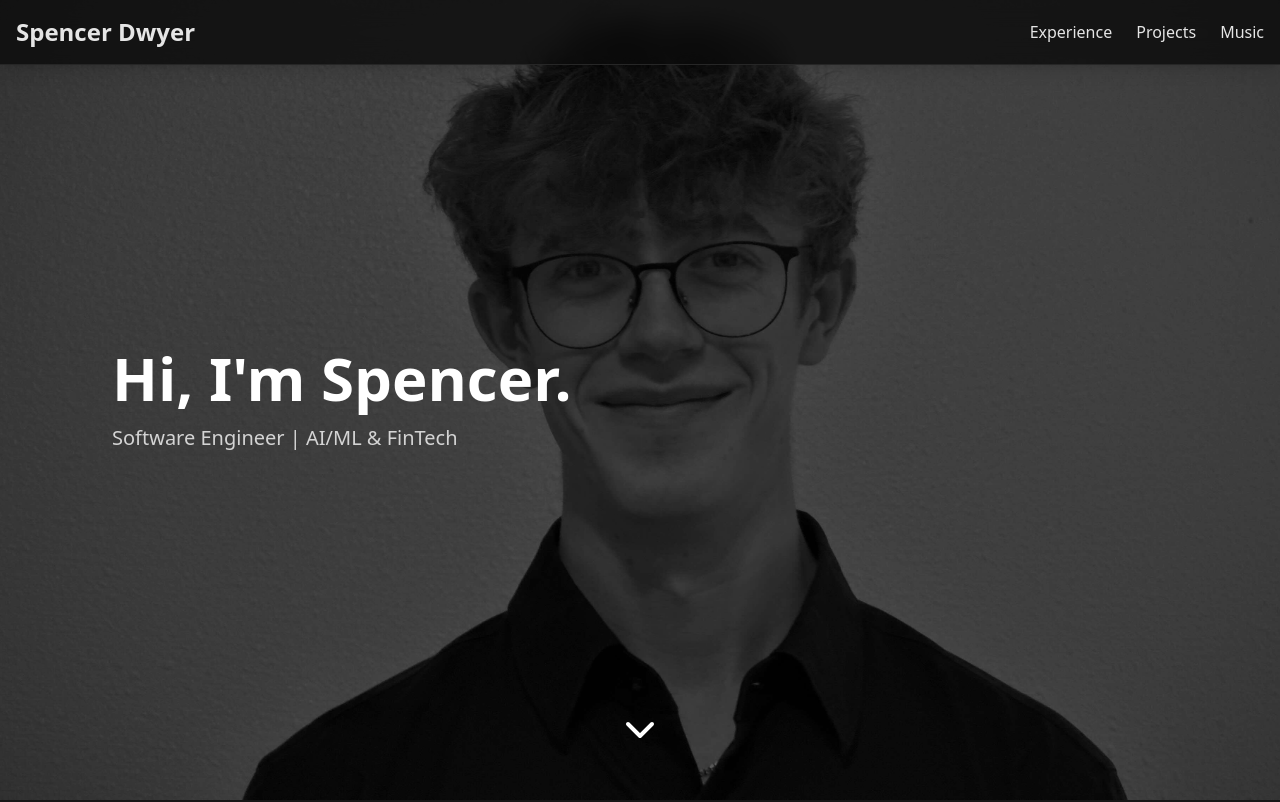
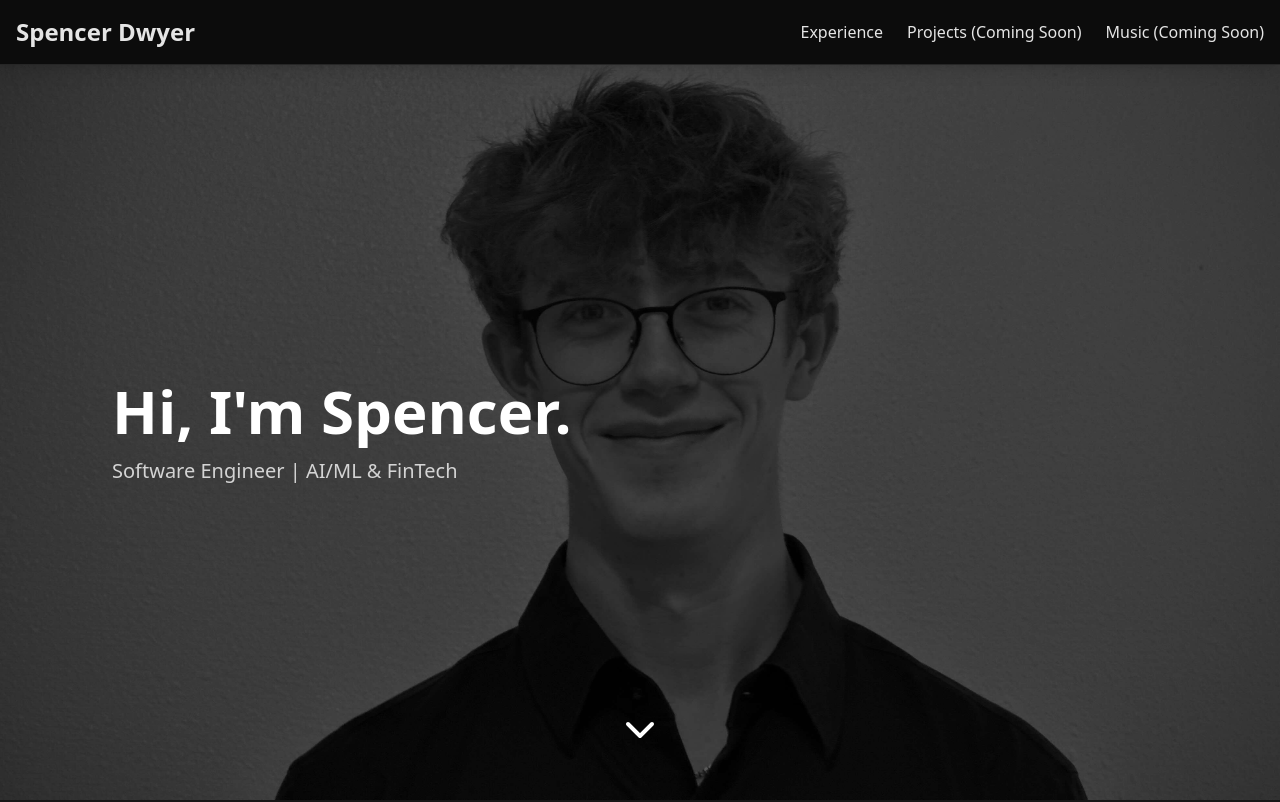
Before and after one commit to spencerd42/portfolio, a React (Vite) app: page / in a window 1280 px wide. Shown: the top 802 px of the page. Built offline with nearby package versions, Linux system fonts and the light colour scheme.

Commit message:
Fixed Hero

```diff
--- a/src/App.tsx
+++ b/src/App.tsx
@@ -1,35 +1,11 @@
 import React from 'react';
 import { useState, useEffect } from 'react';
 import Footer from './components/Footer';
-
-// --- Page Components ---
-// We've broken out each section into its own component to act as a "page".
-
-// const HomePage = () => {
-//   const heroStyle = {
-//     backgroundImage: `url('https://images.unsplash.com/photo-1550063873-ab792950096b?q=80&w=2070&auto=format&fit=crop')`,
-//   };
-
-//   return (
-//     <section className="relative h-screen flex items-center justify-center text-center bg-cover bg-center" style={heroStyle}>
-//       <div className="absolute top-0 left-0 w-full h-full bg-black opacity-60"></div>
-//       <div className="relative z-10 px-4">
-//         <h1 className="text-4xl md:text-6xl font-bold text-white mb-4">
-//           Hi, I'm Spencer.
-//         </h1>
-//         <p className="text-lg md:text-xl text-neutral-300">
-//           Software Engineer | AI/ML & FinTech
-//         </p>
-//       </div>
-//     </section>
-//   );
-// };
 
 import { ChevronDown } from 'lucide-react';
 
 const HomePage = () => {
   const heroStyle = {
-    // Using a slightly different, high-quality image for variety
     backgroundImage: `url('/hero-bg.jpeg')`,
   };
 
@@ -38,7 +14,7 @@ const HomePage = () => {
     <>
       {/* --- Hero Section --- */}
       <section
-        className="relative h-screen flex items-center justify-start text-left bg-cover bg-center px-6 md:px-12 lg:px-24"
+        className="relative flex-grow flex items-center justify-start text-left bg-cover bg-center px-6 md:px-12 lg:px-24"
         style={heroStyle}
       >
         <div className="absolute top-0 left-0 w-full h-full bg-black opacity-40"></div>
@@ -59,47 +35,20 @@ const HomePage = () => {
           />
         </div>
       </section>
-
-      {/* --- About Me Section --- */}
-      <section id="about" className="bg-neutral-900 text-white py-16">
-        <div className="container mx-auto px-6 max-w-4xl">
-          <h2 className="text-4xl font-bold text-center mb-12">
-            About Me
-          </h2>
-          <div className="flex flex-col md:flex-row items-center gap-12">
-
-            {/* About Text */}
-            <div className="text-lg text-neutral-300 space-y-4 text-center md:text-left">
-              <p>
-                I'm a passionate software engineer with a strong focus on building intelligent systems
-                at the intersection of artificial intelligence and financial technology. My journey into tech
-                is built on a unique foundation of resilience and teamwork, skills I first honed while working
-                as a commercial fisherman in the challenging conditions of Alaska.
-              </p>
-              <p>
-                Today, I apply that same dedication to solving complex problems with code. Whether it's
-                developing robust AI/ML pipelines or engineering solutions for trading systems, I thrive on
-                creating software that is both efficient and impactful.
-              </p>
-            </div>
-
-          </div>
-        </div>
-      </section>
     </>
   );
 };
 
-const ProjectsPage = () => {
-  return (
-    <section id="projects" className="my-16 text-neutral-200">
-       <h2 className="text-3xl font-bold text-center mb-8">Projects</h2>
-       <div className="text-center p-8 bg-neutral-800 rounded-lg border border-neutral-700">
-        <p>A showcase of my projects, including the live trading bot graph, will be here.</p>
-      </div>
-    </section>
-  );
-};
+// const ProjectsPage = () => {
+//   return (
+//     <section id="projects" className="my-8 text-neutral-200">
+//        <h2 className="text-4xl font-bold text-center mb-8">Projects</h2>
+//        <div className="text-center p-8 bg-neutral-800 rounded-lg border border-neutral-700">
+//         <p>A showcase of my projects, including the live trading bot graph, will be here.</p>
+//       </div>
+//     </section>
+//   );
+// };
 
 // const ContactPage = () => {
 //   return (
@@ -186,18 +135,17 @@ const TimelineItem: React.FC<{ event: TimelineEvent; isLast: boolean }> = ({ eve
 
 // --- NEW EXPERIENCE PAGE COMPONENT ---
 const ExperiencePage = () => {
-  // Create a reversed copy of the events for rendering, so the original array is not mutated.
   const reversedEvents = [...timelineEvents].reverse();
 
   return (
-    <section id="experience" className="my-20 text-neutral-200">
-      <header className="text-center mb-16">
+    <section id="experience" className="pb-20 text-neutral-200">
+      <header className="text-center mb-16 mt-16">
         <h2 className="text-4xl font-bold text-center mb-4">Experience</h2>
         <p className="max-w-2xl mx-auto text-lg sm:text-xl text-gray-600 dark:text-gray-400">
           A timeline of my professional journey.
         </p>
       </header>
-      <main className="relative max-w-3xl mx-auto">
+      <main className="px-8 mx-auto max-w-3xl">
         {/* Map over the reversed array to show newest first. */}
         {reversedEvents.map((event, index) => (
           <TimelineItem key={index} event={event} isLast={index === reversedEvents.length - 1} />
@@ -207,10 +155,43 @@ const ExperiencePage = () => {
   );
 };
 
+const About = () => {
+  return (
+    <>
+    {/* --- About Me Section --- */}
+      <section id="about" className="bg-neutral-900 text-white py-16">
+        <div className="container mx-auto px-6 max-w-4xl">
+          <h2 className="text-4xl font-bold text-center mb-12">
+            About Me
+          </h2>
+          <div className="flex flex-col md:flex-row items-center gap-12">
+
+            {/* About Text */}
+            <div className="text-lg text-neutral-300 space-y-4 text-center md:text-left">
+              <p>
+                I'm a passionate software engineer with a strong focus on building intelligent systems
+                at the intersection of artificial intelligence and financial technology. My journey into tech
+                is built on a unique foundation of resilience and teamwork, skills I first honed while working
+                as a commercial fisherman in the challenging conditions of Alaska.
+              </p>
+              <p>
+                Today, I apply that same dedication to solving complex problems with code. Whether it's
+                developing robust AI/ML pipelines or engineering solutions for trading systems, I thrive on
+                creating software that is both efficient and impactful.
+              </p>
+            </div>
+
+          </div>
+        </div>
+      </section>
+      </>
+  );
+};
+
 
 // --- Header Component ---
 // The header now takes a `setPage` function to change the currently viewed page.
-const Header = ({ isScrolled, setPage }) => {
+const Header = ({ setPage }) => {
   // This function prevents the default link behavior and calls setPage instead.
   const handleNavClick = (e, page) => {
     e.preventDefault();
@@ -218,7 +199,7 @@ const Header = ({ isScrolled, setPage }) => {
   };
 
   return (
-    <header className={"fixed top-0 left-0 w-full z-50 bg-neutral-950/80 backdrop-blur-md border-b border-neutral-800 text-neutral-200 shadow-lg transition-all duration-300"}>
+    <header className={"sticky top-0 left-0 w-full z-50 bg-neutral-950/80 backdrop-blur-md border-b border-neutral-800 text-neutral-200 shadow-lg transition-all duration-300"}>
       <div className="container mx-auto flex justify-between items-center p-4">
         <div className="text-2xl font-bold">
           {/* Clicking the name now navigates to the 'home' page */}
@@ -241,12 +222,12 @@ const Header = ({ isScrolled, setPage }) => {
             </li>
             <li>
               <a href="/projects" onClick={(e) => handleNavClick(e, 'projects')} className="hover:text-neutral-400 transition-colors duration-300">
-                Projects
+                Projects (Coming Soon)
               </a>
             </li>
             <li>
               <a href="/music" onClick={(e) => handleNavClick(e, 'music')} className="hover:text-neutral-400 transition-colors duration-300">
-                Music
+                Music (Coming Soon)
               </a>
             </li>
             {/* <li>
@@ -267,37 +248,12 @@ const Header = ({ isScrolled, setPage }) => {
 function App() {
   // 'page' state determines which component to render. It defaults to 'home'.
   const [page, setPage] = useState('home');
-  const [isScrolled, setIsScrolled] = useState(false);
-
-  useEffect(() => {
-    const handleScroll = () => {
-      // The scroll effect for the header is only active on the home page.
-      if (page === 'home') {
-        setIsScrolled(window.scrollY > 10);
-      } else {
-        // On other pages, the header is always in its "scrolled" state.
-        setIsScrolled(true);
-      }
-    };
-
-    // We call handleScroll once initially to set the correct header state on page load.
-    handleScroll();
-
-    window.addEventListener('scroll', handleScroll);
-    return () => {
-      window.removeEventListener('scroll', handleScroll);
-    };
-  }, [page]); // This effect re-runs whenever the 'page' state changes.
-
 
   // This function will render the correct page component based on the current state.
   const renderPage = () => {
     switch (page) {
       case 'experience':
         return <ExperiencePage />;
-      case 'projects':
-        return <ProjectsPage />;
-      // The 'home' case is handled separately below to allow for the hero layout.
       default:
         return null;
     }
@@ -305,23 +261,43 @@ function App() {
 
   return (
     <div className="min-h-screen bg-neutral-900 font-sans flex flex-col">
-      <Header isScrolled={isScrolled || page !== 'home'} setPage={setPage} />
+      {page === 'home' && (
+        <div>
+          <div className="min-h-screen flex-grow flex flex-col">
+            <Header setPage={setPage} />
+            <HomePage />
+          </div>
+          <About />
+          <Footer />
+        </div>
+      )}
 
-      {/* The main content now grows to fill available space */}
-      <div className="flex-grow">
-        {/* We only show the full-screen Hero on the home page */}
-        {page === 'home' && <HomePage />}
+      {page !== 'home' && (
+        <div className="flex flex-col flex-grow min-h-screen">
+          <Header setPage={setPage} />
+          <div className="flex-grow">
+            {renderPage()}
+          </div>
+          <Footer />
+        </div>
+      )}
+    </div>
 
-        {/* The main content area now ONLY renders if we are NOT on the home page */}
-        {page !== 'home' && (
-          <main className="container mx-auto p-4 md:p-8">
-            {renderPage()}
-          </main>
-        )}
-      </div>
+    // <div className="min-h-screen bg-neutral-900 font-sans flex flex-col">
+    //   <Header setPage={setPage} />
 
-      <Footer /> {/* 👈 2. Add the Footer component here */}
-    </div>
+    //   <div className="flex-grow">
+
+    //     {page === 'home' && <HomePage />}
+    //     {page !== 'home' && (
+    //       <main className="mx-auto">
+    //         {renderPage()}
+    //       </main>
+    //     )}
+    //   </div>
+
+    //   <Footer />
+    // </div>
   );
 }
 
--- a/src/components/Footer.tsx
+++ b/src/components/Footer.tsx
@@ -10,11 +10,11 @@ const Footer = () => {
   const linkedInUrl = "https://www.linkedin.com/in/spencer-dwyer-a73b04294";
 
   return (
-    <footer className="border-t border-zinc-800 mt-0">
+    <footer className="border-t border-neutral-800 mt-0">
       <div className="max-w-7xl mx-auto px-6 py-8 flex flex-col sm:flex-row justify-between items-center space-y-4 sm:space-y-0">
 
         <div className="text-center sm:text-left">
-          <p className="text-sm text-zinc-400">
+          <p className="text-sm text-neutral-400">
             &copy; {currentYear} Spencer Dwyer. All Rights Reserved.
           </p>
         </div>
@@ -25,7 +25,7 @@ const Footer = () => {
             target="_blank"
             rel="noopener noreferrer"
             aria-label="LinkedIn Profile"
-            className="text-zinc-400 hover:text-white transition-colors duration-300"
+            className="text-neutral-400 hover:text-white transition-colors duration-300"
           >
             {/* ✅ Use the imported icon component */}
             <SiLinkedin size={24} />
@@ -33,7 +33,7 @@ const Footer = () => {
           <a
             href={`mailto:${userEmail}`}
             aria-label="Email"
-            className="text-zinc-400 hover:text-white transition-colors duration-300"
+            className="text-neutral-400 hover:text-white transition-colors duration-300"
           >
             <Mail size={24} />
           </a>
```
